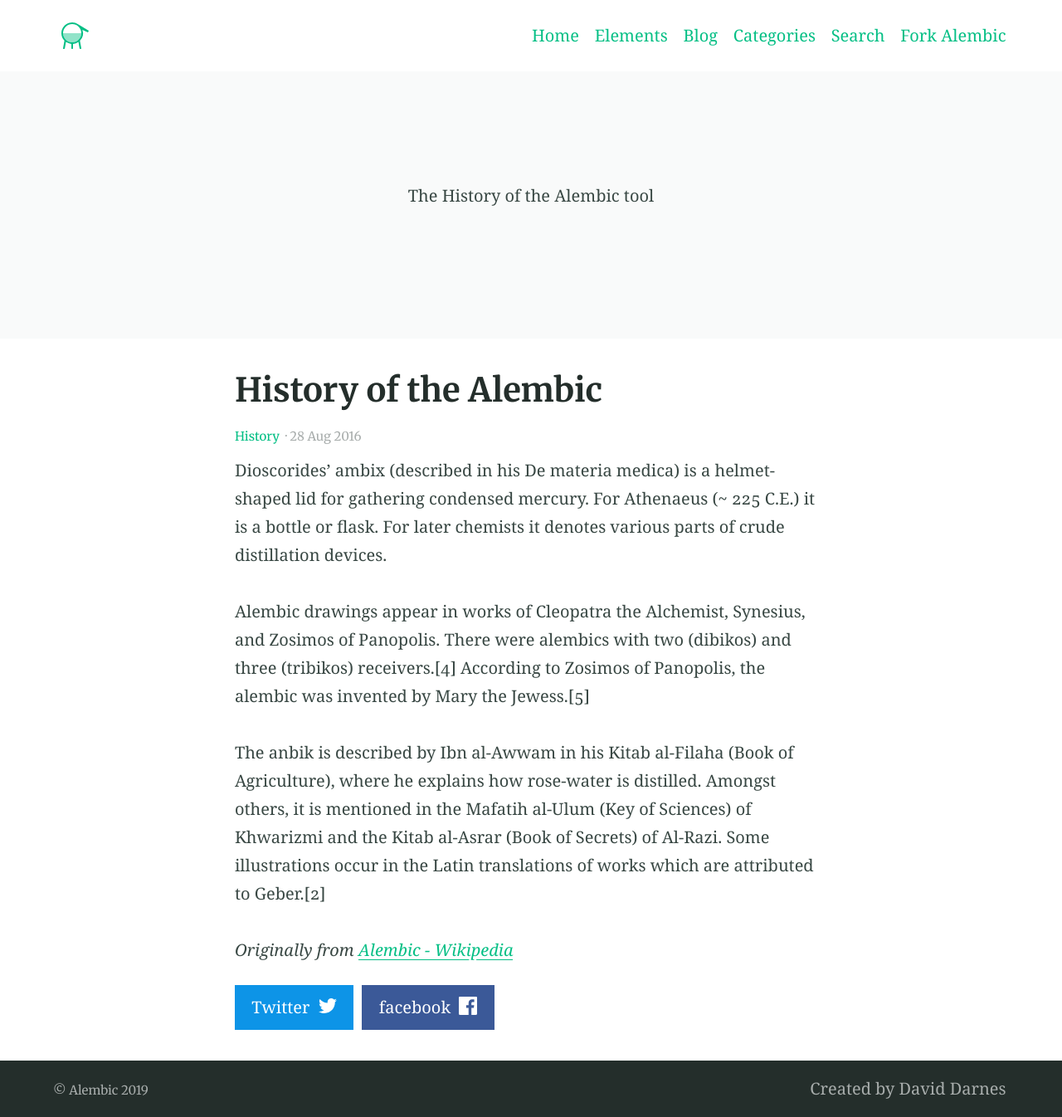
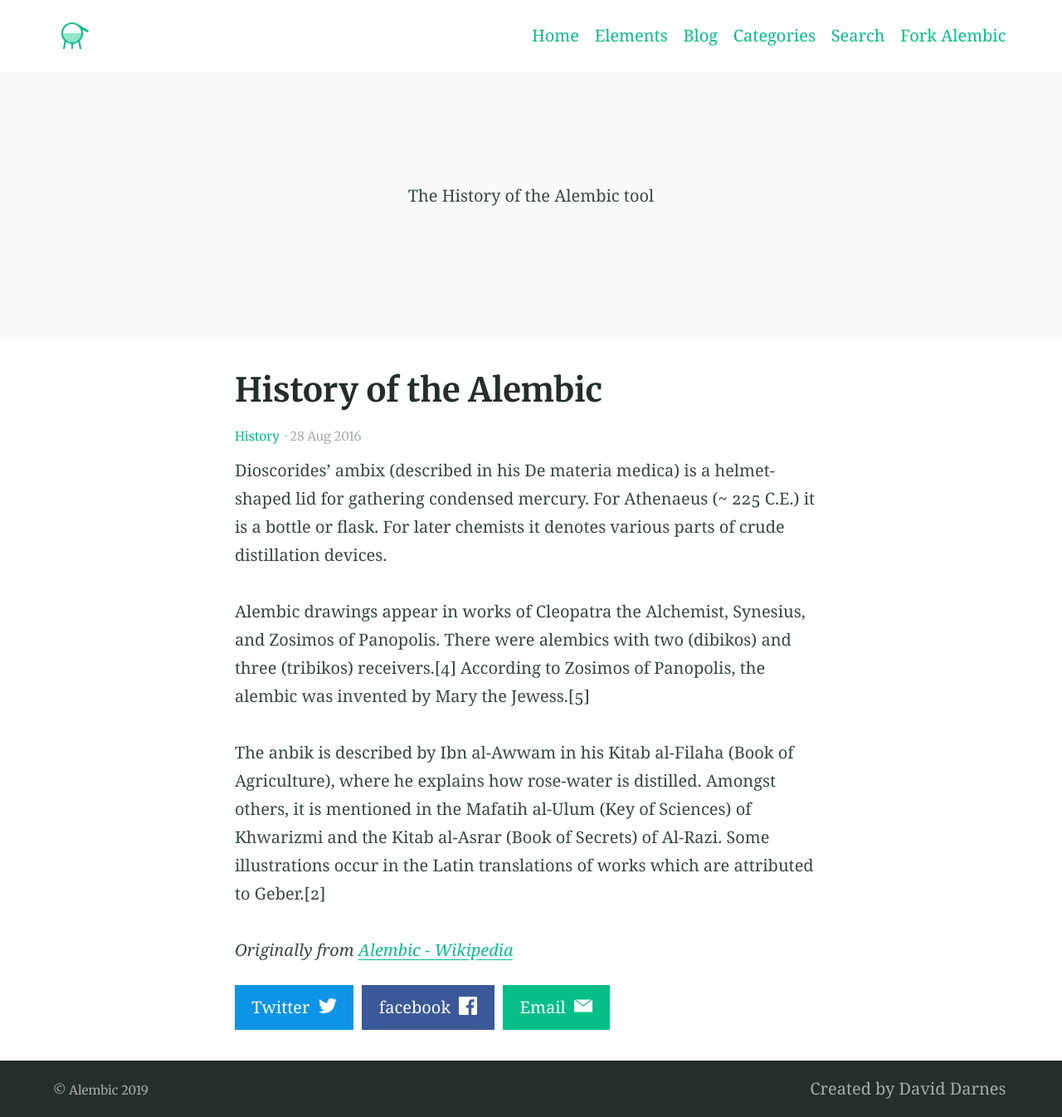
Before and after one commit to daviddarnes/alembic, a Jekyll site: the page built from _posts/2016-08-28-example-post-two.md, in a window 1280 px wide. Shown: the whole page at 83% size. Built offline with Jekyll 4.4.1, drawn with Linux system fonts in a browser that asks for light colours; our own code applies the rules of GitHub Pages for plain Markdown files.

Commit message:
Change format of all navigation types, remove commented items for cleaner presentation, ensure items have values before showing them

```diff
--- a/_config.yml
+++ b/_config.yml
@@ -108,15 +108,22 @@
 
 # 9. Site navigation
 navigation_header:
-  Home: /
-  Elements: /elements/
-  Blog: /blog/
-  Categories: /categories/
-  Search: /search/
-  Fork Alembic: https://github.com/daviddarnes/alembic
+- title: Home
+  url: /
+- title: Elements
+  url: /elements/
+- title: Blog
+  url: /blog/
+- title: Categories
+  url: /categories/
+- title: Search
+  url: /search/
+- title: Fork Alembic
+  url: https://github.com/daviddarnes/alembic
 
 navigation_footer:
-  Created by David Darnes: https://darn.es
+- title: Created by David Darnes
+  url: https://darn.es
 
 social_links: # Appears in sidebar. Set the urls then uncomment and comment out as desired
   Twitter: https://twitter.com/DavidDarnes
@@ -125,13 +132,7 @@
   link: https://darn.es
   RSS: /feed.xml
 
-sharing_links: # Appear at the bottom of single blog posts, uncomment and comment out as desired. Colours set the button colour
+sharing_links: # Appear at the bottom of single blog posts, add as desired. The value can be 'true' or the desired button colour
   Twitter: "#0d94e7"
   facebook: "#3B5998"
-  # Pinterest: "#BD081C"
-  # LinkedIn: "#0077B5"
-  # tumblr: "#36465D"
-  # Reddit: "#FF4500"
-  # Hacker News: "#ff6600"
-  # Designer News: "#2D72D9"
-  # Email: ""
+  Email: true
--- a/_includes/nav-footer.html
+++ b/_includes/nav-footer.html
@@ -3,14 +3,14 @@
   <ul class="list list--nav">
     {% for item in site.navigation_footer %}
 
-      {% if item[1] contains '://' %}
-        {% assign url = item[1] %}
+      {% if item.url contains '://' %}
+        {% assign url = item.url %}
       {% else %}
-        {% assign url = item[1] | relative_url %}
+        {% assign url = item.url | relative_url %}
       {% endif %}
 
-      <li class="item  item--nav{% if item[1] == page.url %}  item--current{% endif %}">
-        <a href="{{ url }}">{{ item[0] }}</a>
+      <li class="item  item--nav{% if item.url == page.url %}  item--current{% endif %}">
+        <a href="{{ url }}">{{ item.title }}</a>
       </li>
     {% endfor %}
   </ul>
--- a/_includes/nav-header.html
+++ b/_includes/nav-header.html
@@ -3,14 +3,14 @@
   <ul class="list  list--nav">
     {% for item in site.navigation_header %}
 
-      {% if item[1] contains '://' %}
-        {% assign url = item[1] %}
+      {% if item.url contains '://' %}
+        {% assign url = item.url %}
       {% else %}
-        {% assign url = item[1] | relative_url %}
+        {% assign url = item.url | relative_url %}
       {% endif %}
 
-      <li class="item  item--nav{% if item[1] == page.url %}  item--current{% endif %}">
-        <a href="{{ url }}">{{ item[0] }}</a>
+      <li class="item  item--nav{% if item.url == page.url %}  item--current{% endif %}">
+        <a href="{{ url }}">{{ item.title }}</a>
       </li>
     {% endfor %}
   </ul>
--- a/_includes/nav-share.html
+++ b/_includes/nav-share.html
@@ -1,5 +1,6 @@
 <div class="share">
   {% for network in site.sharing_links %}
+    {% if network[1] != blank %}
       {% assign name = network[0] %}
       {% assign id = network[0] | downcase | remove: " " %}
       {% assign url = site.url | append: site.baseurl | append: page.url %}
@@ -18,5 +19,6 @@
       {% endcapture %}
 
       {% include button.html text=name icon=id link=share_link color=color %}
+    {% endif %}
   {% endfor %}
 </div>
```
Also changed, not shown: _includes/nav-social.html (+6 -4 lines). Lines whose indentation alone changed are shown as unchanged.
